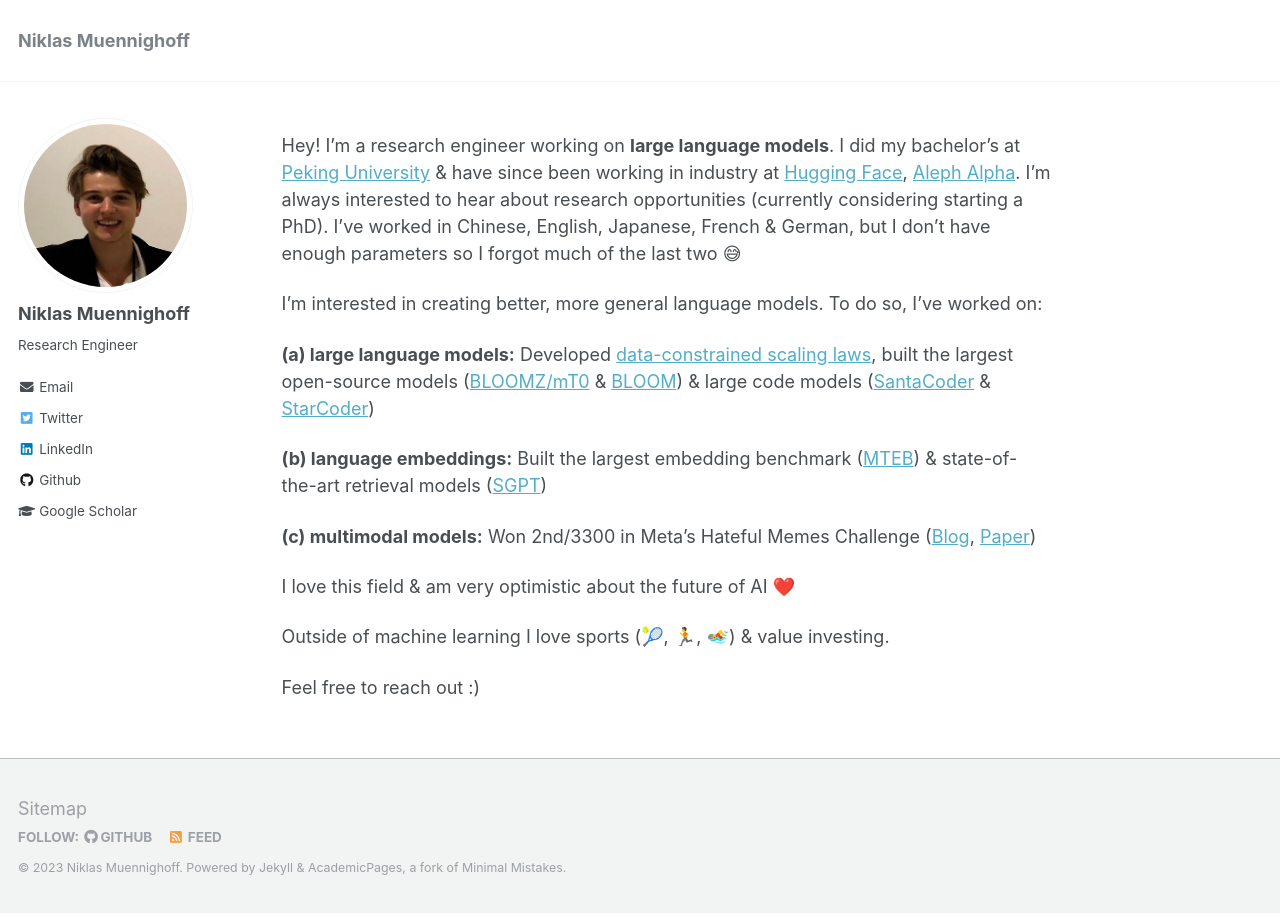
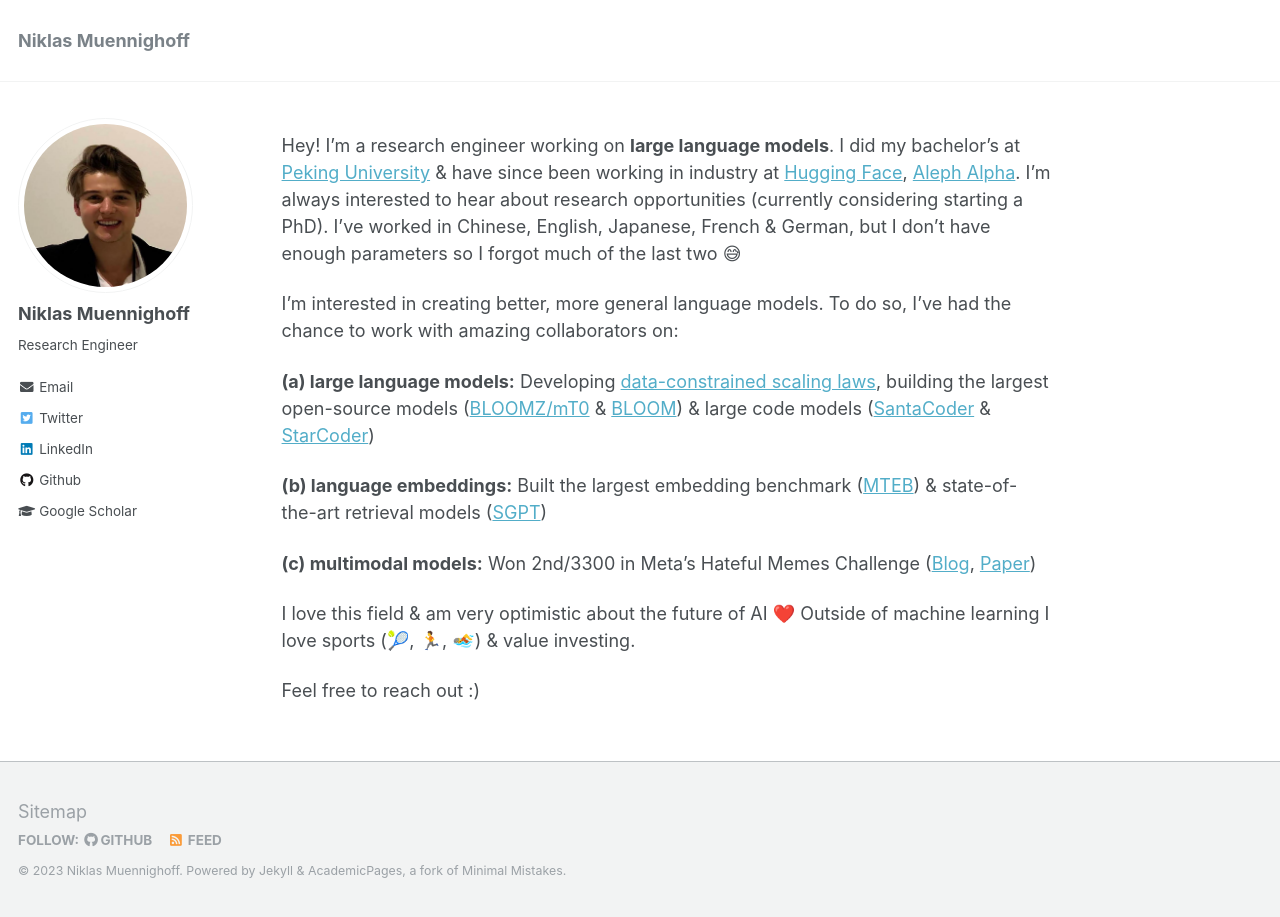
Before and after one commit to Muennighoff/Muennighoff.github.io, a Jekyll site: the page built from _pages/about.md, in a window 1280 px wide. Built offline with Jekyll 4.4.1, drawn with Linux system fonts in a browser that asks for light colours.

Commit message:
Update about.md

```diff
--- a/_pages/about.md
+++ b/_pages/about.md
@@ -11,17 +11,15 @@
 
 Hey! I'm a research engineer working on **large language models**. I did my bachelor's at [Peking University](https://en.wikipedia.org/wiki/Peking_University) & have since been working in industry at [Hugging Face](https://huggingface.co/), [Aleph Alpha](https://www.aleph-alpha.com/). I'm always interested to hear about research opportunities (currently considering starting a PhD). I've worked in Chinese, English, Japanese, French & German, but I don't have enough parameters so I forgot much of the last two 😅
 
-I'm interested in creating better, more general language models. To do so, I've worked on:
+I'm interested in creating better, more general language models. To do so, I've had the chance to work with amazing collaborators on:
 
-**(a) large language models:** Developed [data-constrained scaling laws](https://arxiv.org/abs/2305.16264), built the largest open-source models ([BLOOMZ/mT0](https://arxiv.org/abs/2211.01786) & [BLOOM](https://arxiv.org/abs/2211.05100)) & large code models ([SantaCoder](https://arxiv.org/abs/2301.03988) & [StarCoder](https://arxiv.org/abs/2305.06161))
+**(a) large language models:** Developing [data-constrained scaling laws](https://arxiv.org/abs/2305.16264), building the largest open-source models ([BLOOMZ/mT0](https://arxiv.org/abs/2211.01786) & [BLOOM](https://arxiv.org/abs/2211.05100)) & large code models ([SantaCoder](https://arxiv.org/abs/2301.03988) & [StarCoder](https://arxiv.org/abs/2305.06161))
 
 **(b) language embeddings:** Built the largest embedding benchmark ([MTEB](https://arxiv.org/abs/2210.07316)) & state-of-the-art retrieval models ([SGPT](https://arxiv.org/abs/2202.08904))
 
 **(c) multimodal models:** Won 2nd/3300 in Meta's Hateful Memes Challenge ([Blog](https://ai.facebook.com/blog/hateful-memes-challenge-winners/), [Paper](https://arxiv.org/abs/2012.07788))
 
-I love this field & am very optimistic about the future of AI ❤️
-
-Outside of machine learning I love sports (🎾, 🏃, 🏊) & value investing.
+I love this field & am very optimistic about the future of AI ❤️ Outside of machine learning I love sports (🎾, 🏃, 🏊) & value investing.
 
 Feel free to reach out :)
 
```
